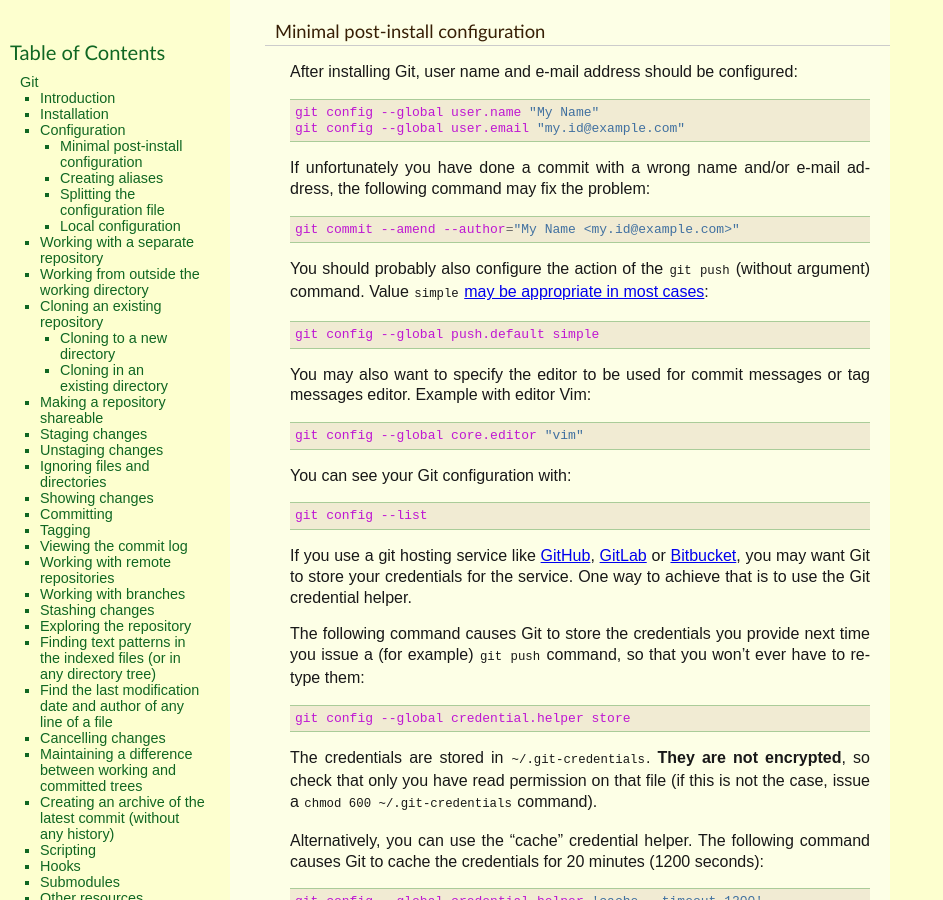
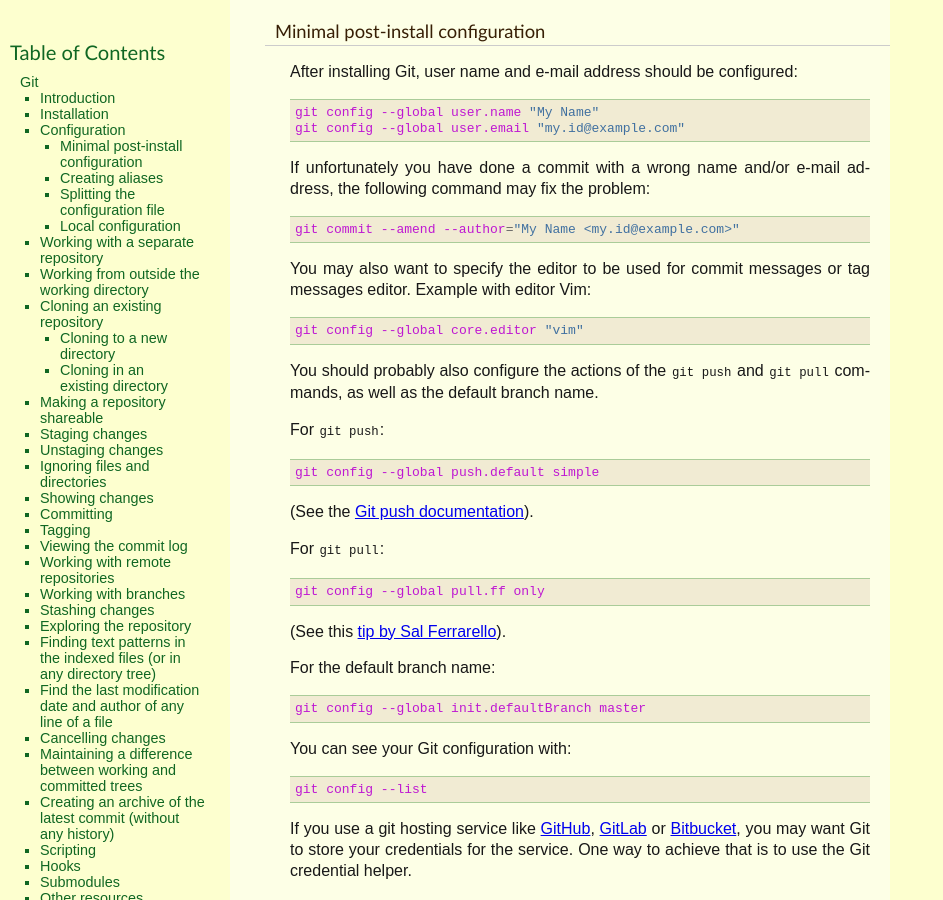
Before and after one commit to thierr26/thierr26_personal_notes_sphinx_sources, a Sphinx documentation site: the page built from source/git.rst, in a window 1280 px wide and 900 px high, scrolled down 1194 px. Shown: the whole window, without its empty margins (0-943 px from the left). Built offline with Sphinx 7.4.7, drawn with Linux system fonts in a browser that asks for light colours.

Commit message:
Update Git configuration section

```diff
--- a/source/git.rst
+++ b/source/git.rst
@@ -55,16 +55,31 @@ address, the following command may fix the problem::
 
   git commit --amend --author="My Name <my.id@example.com>"
 
-You should probably also configure the action of the ``git push`` (without
-argument) command. Value ``simple`` `may be appropriate in most cases
-<https://git-scm.com/docs/git-config#Documentation/git-config.txt-pushdefault>`_::
-
-  git config --global push.default simple
-
 You may also want to specify the editor to be used for commit messages or tag
 messages editor. Example with editor Vim::
 
   git config --global core.editor "vim"
+
+You should probably also configure the actions of the ``git push`` and ``git
+pull`` commands, as well as the default branch name.
+
+For ``git push``::
+
+  git config --global push.default simple
+
+(See the `Git push documentation
+<https://git-scm.com/docs/git-config#Documentation/git-config.txt-pushdefault>`_).
+
+For ``git pull``::
+
+  git config --global pull.ff only
+
+(See this `tip by Sal Ferrarello
+<https://salferrarello.com/git-warning-pulling-without-specifying-how-to-reconcile-divergent-branches-is-discouraged>`_).
+
+For the default branch name::
+
+  git config --global init.defaultBranch master
 
 You can see your Git configuration with::
 
```
